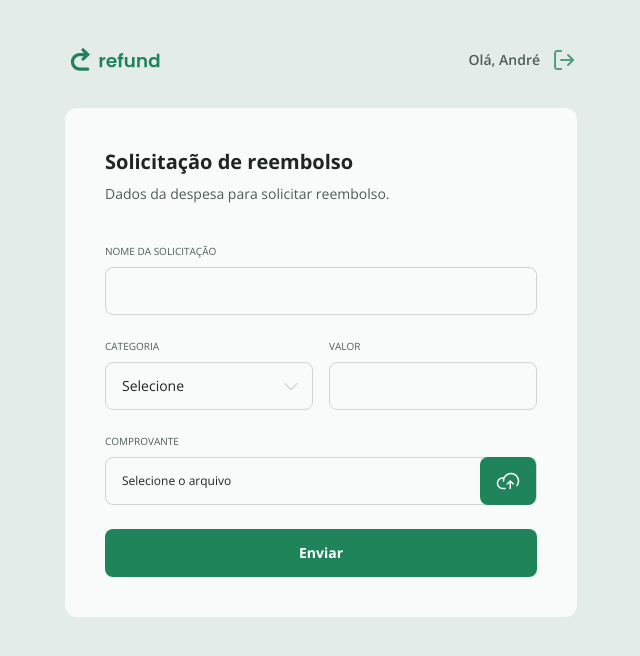
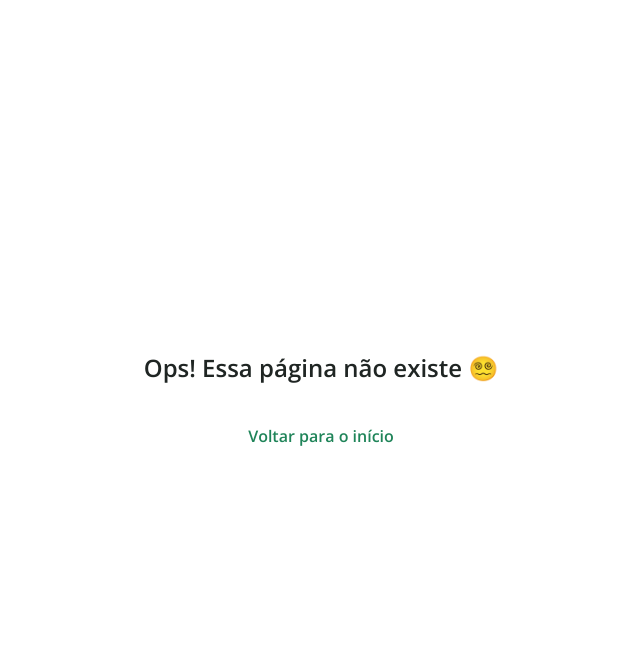
Before and after one commit to AndreTrevizam/refund-2.0, a React (Vite) app: page /confirm in a window 1280 px wide. Before the commit this address led to /. Shown: the top 656 px of the page, without its empty margins (319-959 px from the left). Built offline with nearby package versions, Linux system fonts and the light colour scheme.

Commit message:
feat(Routes): add ManagerRoutes for managing dashboard and not found pages

```diff
--- /dev/null
+++ b/src/routes/ManagerRoutes.tsx
@@ -0,0 +1,16 @@
+import { Route, Routes } from "react-router";
+import { Dashboard } from "../pages/Dashboard";
+import { AppLayout } from "../components/AppLayout";
+import { NotFound } from "../pages/NotFound";
+
+export function ManagerRoutes() {
+  return (
+    <Routes>
+      <Route path="/" element={<AppLayout/>}>
+        <Route path="/" element={<Dashboard/>}></Route>
+      </Route>
+
+      <Route path="*" element={<NotFound></NotFound>}></Route>
+    </Routes>
+  )
+}
--- a/src/routes/index.tsx
+++ b/src/routes/index.tsx
@@ -1,12 +1,14 @@
 import { BrowserRouter } from "react-router";
 import { AuthRoutes } from "./AuthRoutes";
 import { EmployeeRoutes } from "./EmployeeRoutes";
+import { ManagerRoutes } from "./ManagerRoutes";
 
 export function Routes() {
   return (
   <BrowserRouter>
     {/* <AuthRoutes></AuthRoutes> */}
-    <EmployeeRoutes></EmployeeRoutes>
+    {/* <EmployeeRoutes></EmployeeRoutes> */}
+    <ManagerRoutes></ManagerRoutes>
   </BrowserRouter>
   )
 }
```
